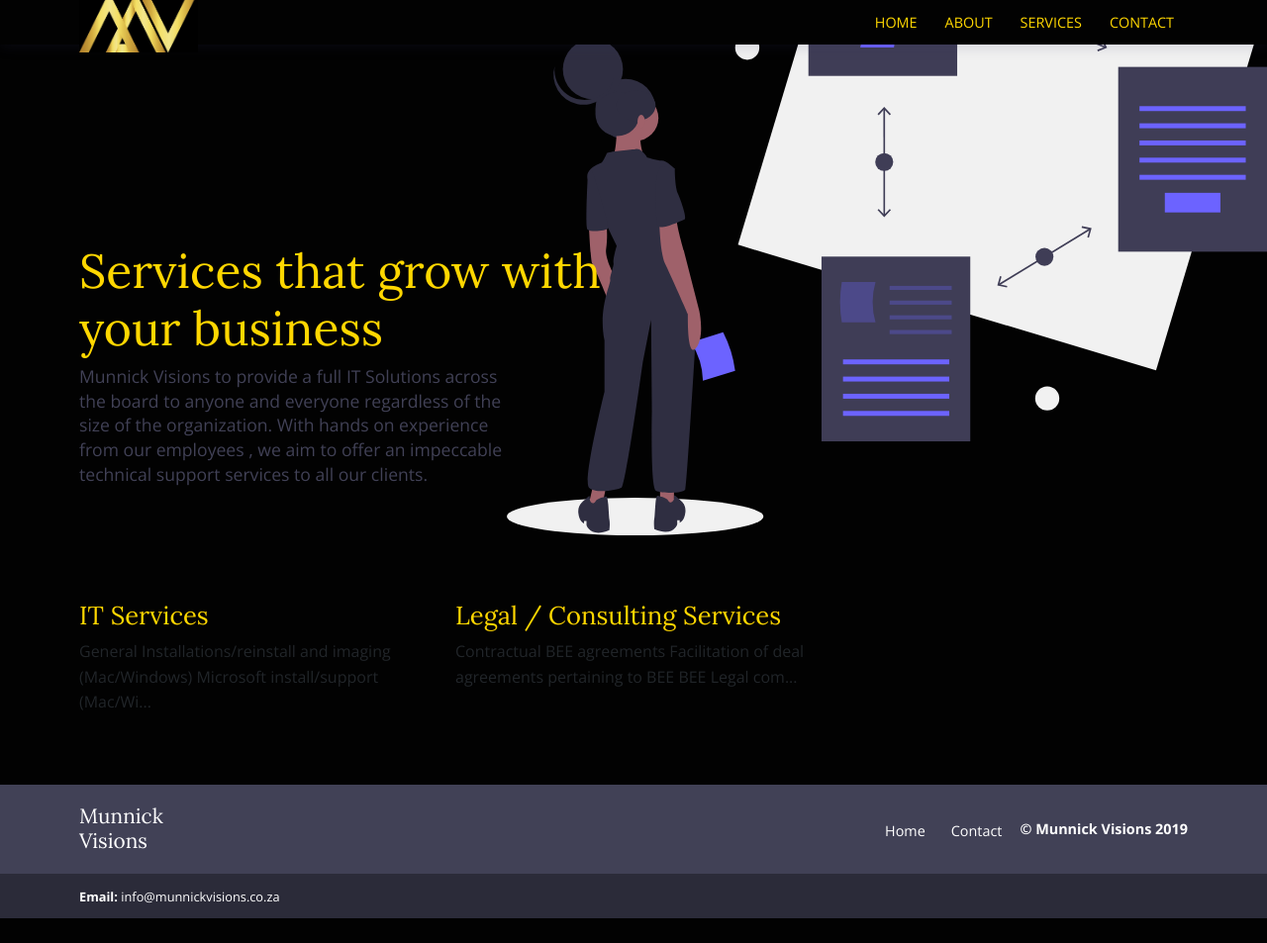
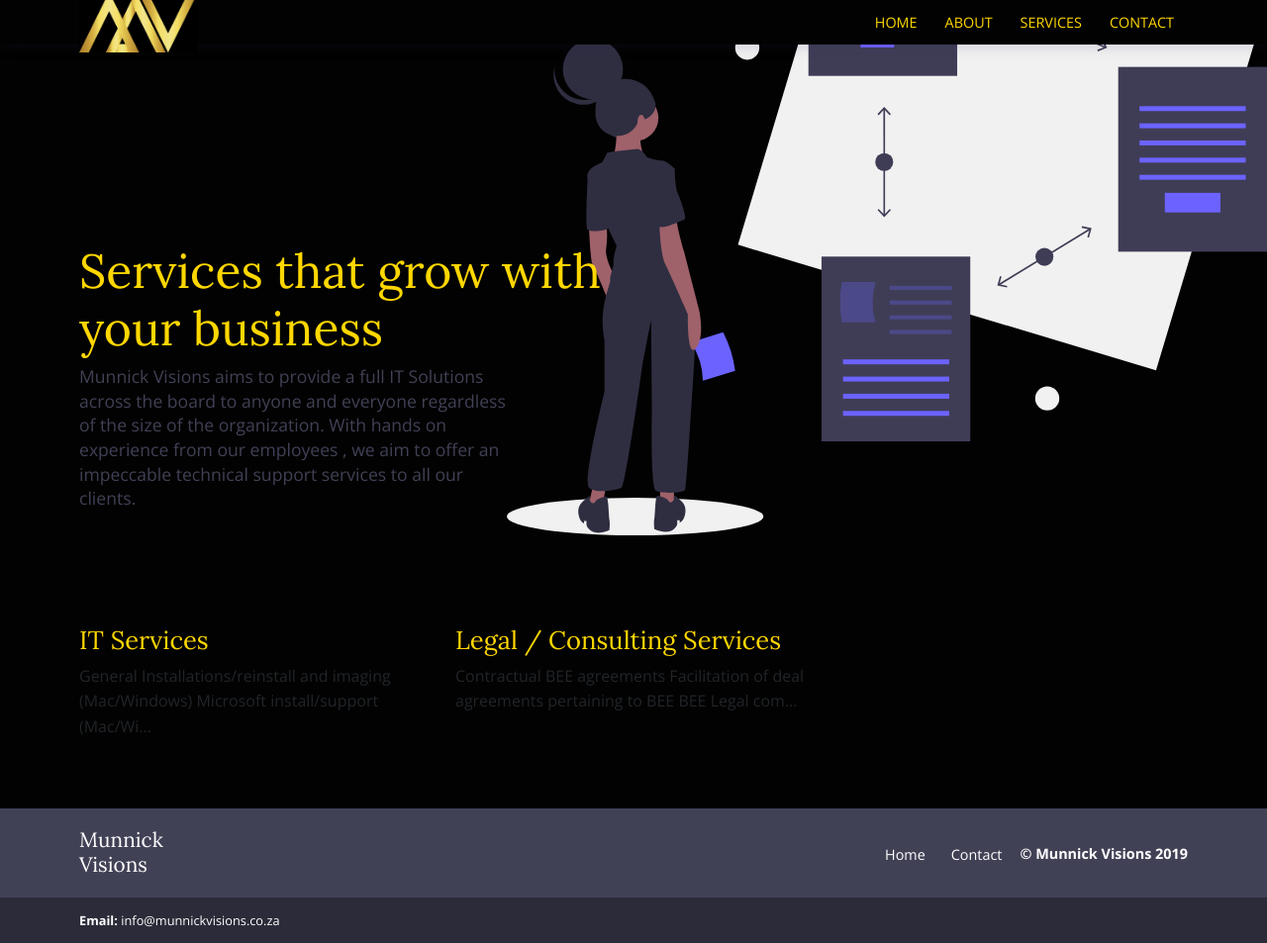
Before and after one commit to sha911/munnickvisions, a Jekyll site: the page built from services.html, in a window 1280 px wide. Shown: the whole page at 99% size. Built offline with Jekyll 4.4.1, drawn with Linux system fonts in a browser that asks for light colours; before the commit the page ends 928 px from its top, so only the background shows below that.

Commit message:
Update services.html
corrected grammar on the service content.

```diff
--- a/services.html
+++ b/services.html
@@ -10,7 +10,7 @@
       <div class="col-12">
         <h1>Services that grow with your business</h1>
         <p>
-          Munnick Visions to provide a full IT Solutions across the board to anyone and everyone regardless of the size of the organization. With hands on experience from our employees , we aim to offer an impeccable technical support services to all our clients.
+        Munnick Visions aims to provide a full IT Solutions across the board to anyone and everyone regardless of the size of the organization. With hands on experience from our employees , we aim to offer an impeccable technical support services to all our clients.
         </p>
       </div>
     </div>
```
